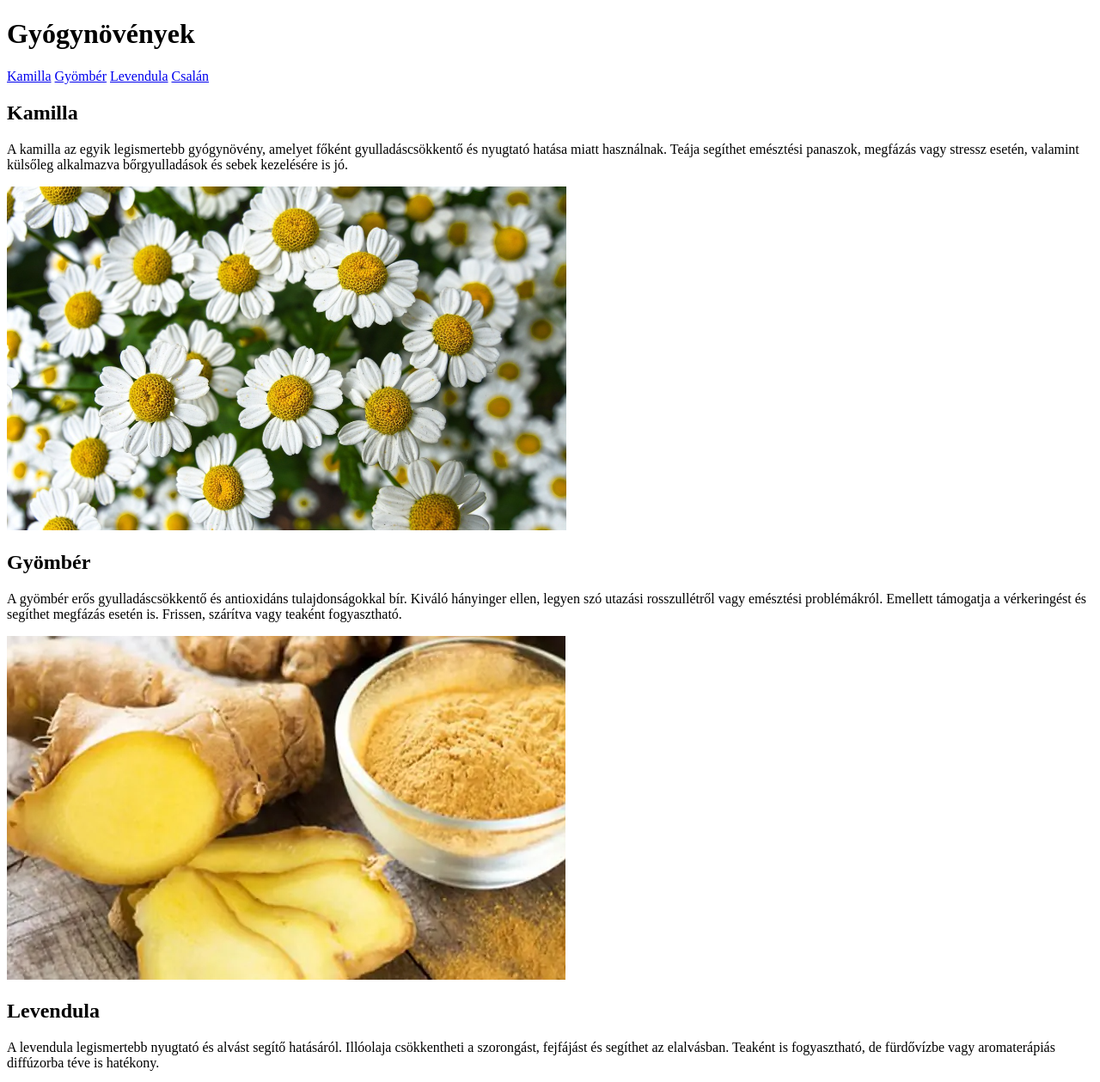
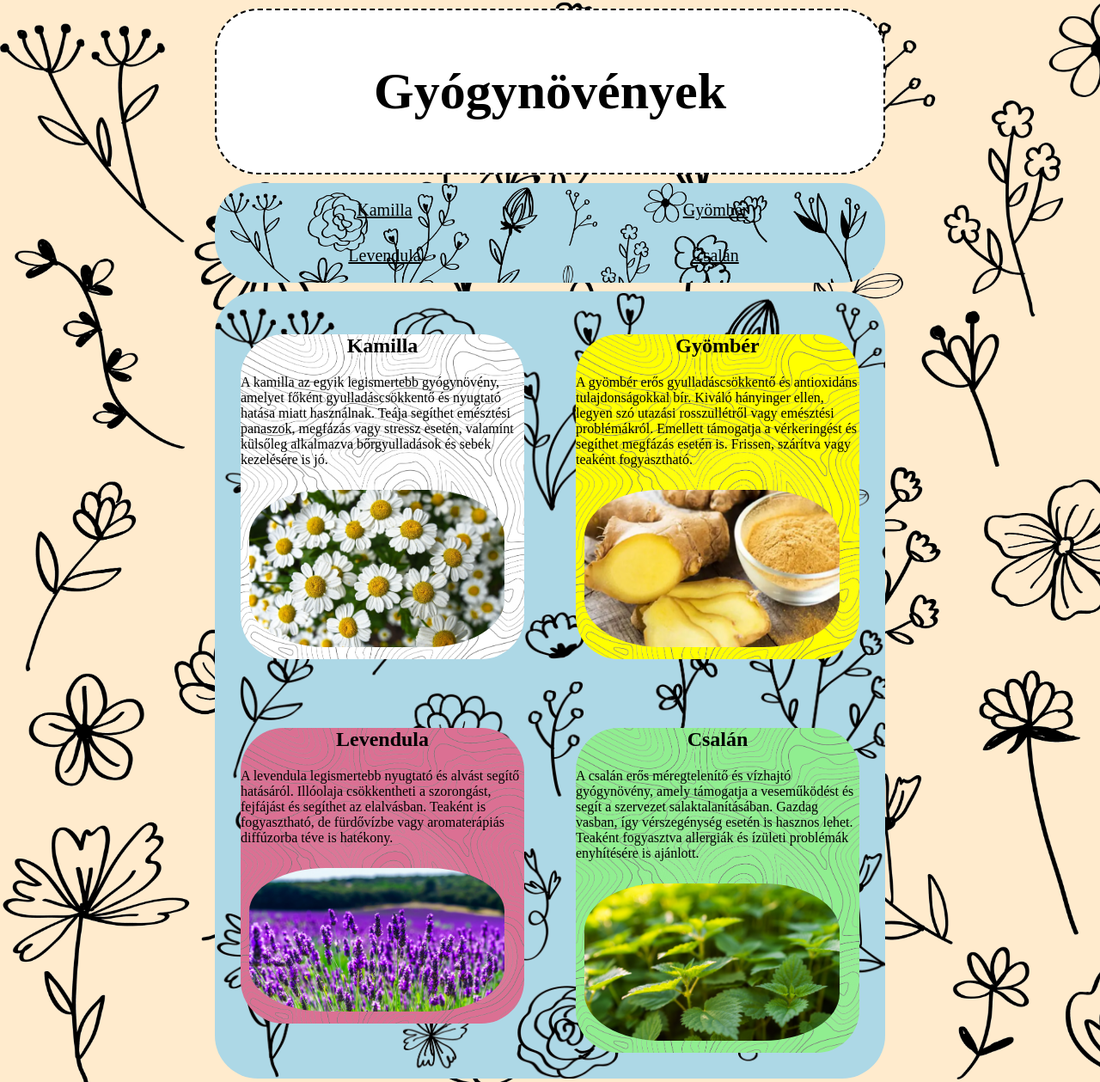
Before and after one commit to Kramaric27/gyogynovenyek, a plain HTML site: page index.html in a window 1280 px wide. Shown: the top 1259 px of the page at 86% size. Drawn offline with Linux system fonts and the light colour scheme.

Commit message:
Gyogynoveny valt.

```diff
--- a/index.html
+++ b/index.html
@@ -21,8 +21,10 @@
         <a href="#csalan">Csalán</a>
       </nav>
 
+      <div class="tarolo">
       <article>
         <section>
+          <div class="kamilla">
           <h2 id="kamilla">Kamilla</h2>
           <p>
             A kamilla az egyik legismertebb gyógynövény, amelyet főként
@@ -31,9 +33,11 @@
             külsőleg alkalmazva bőrgyulladások és sebek kezelésére is jó.
           </p>
           <img src="kepek/kamilla.png" alt="Kamilláról kép" />
+        </div>
         </section>
 
         <section>
+          <div class="gyomber">
           <h2 id="gyomber">Gyömbér</h2>
           <p>
             A gyömbér erős gyulladáscsökkentő és antioxidáns tulajdonságokkal
@@ -43,9 +47,11 @@
             fogyasztható.
           </p>
           <img src="kepek/gyomber.png" alt="Gyömbéről kép" />
+        </div>
         </section>
 
         <section>
+          <div class="levendula">
           <h2 id="levendula">Levendula</h2>
           <p>
             A levendula legismertebb nyugtató és alvást segítő hatásáról.
@@ -54,9 +60,11 @@
             aromaterápiás diffúzorba téve is hatékony.
           </p>
           <img src="kepek/levendula.png" alt="Levenduláról kép" />
+        </div>
         </section>
 
         <section>
+          <div class="csalan">
           <h2 id="csalan">Csalán</h2>
           <p>
             A csalán erős méregtelenítő és vízhajtó gyógynövény, amely támogatja
@@ -64,9 +72,11 @@
             vasban, így vérszegénység esetén is hasznos lehet. Teaként
             fogyasztva allergiák és ízületi problémák enyhítésére is ajánlott.
           </p>
-          <img src="kepek/csalan.pngű" alt="Csalánról kép" />
+          <img src="kepek/csalan.png" alt="Csalánról kép" />
+        </div>
         </section>
       </article>
+    </div>
       <footer>
 
 
--- a/stilus.css
+++ b/stilus.css
@@ -0,0 +1,115 @@
+body{
+    margin: auto;
+    width: 80%;
+    max-width: 800px;
+    background-image: url(kepek/fohatter.png);
+    background-color: blanchedalmond;
+    background-size: cover;
+
+}
+
+nav{
+    display: grid;
+    grid-template-columns: 1fr 1fr ;
+    gap: 10px;
+    margin: 10px;
+    padding: 10px;
+    text-decoration: none;
+    text-align: center;
+    background-size: cover;
+    background-image: url(kepek/fohatter.png);
+    background-color: lightblue;
+    border-radius: 50px;
+
+
+}
+
+a:hover{
+    color: black;
+
+}
+
+a{
+    color: black;
+    font-size: 20px;
+    margin: 5px;
+    padding: 5px;
+
+}
+
+
+header{
+    font-size: 30px;
+    background-color: white;
+    padding: 20px;
+    border-radius: 50Px;
+    margin: 10px;
+    padding: 20px;
+    text-align: center;
+    border: 2px, dashed, black;
+
+}
+
+article {
+    display: grid;
+    grid-template-columns: 1fr 1fr ;
+    gap: 10px;
+
+
+
+}
+
+section {
+    padding: 5px;
+    margin: 20px;
+}
+img {
+    width: 90%;
+    border-radius: 30%;
+    height: 60%;
+    margin: 10px;
+}
+.tarolo {
+
+    background-size: cover;
+    background-color: lightblue;
+    background-image: url(kepek/fohatter.png);
+    border-radius: 50Px;
+    padding: 5px;
+    margin: 10px
+
+}
+
+nav a{
+
+
+}
+h2{
+    text-align: center;
+}
+
+.kamilla{
+    background-image: url(kepek/divhatter.png);
+    background-size: cover;
+    background-color: white;
+    border-radius: 50Px;
+}
+
+.gyomber{
+    background-image: url(kepek/divhatter.png);
+    background-size: cover;
+    background-color: yellow;
+    border-radius: 50Px;
+}
+.levendula{
+    background-image: url(kepek/divhatter.png);
+    background-size: cover;
+    background-color: palevioletred;
+    border-radius: 50Px;
+}
+.csalan{
+    background-image: url(kepek/divhatter.png);
+    background-size: cover;
+    background-color: lightgreen;
+    border-radius: 50Px;
+}
```
